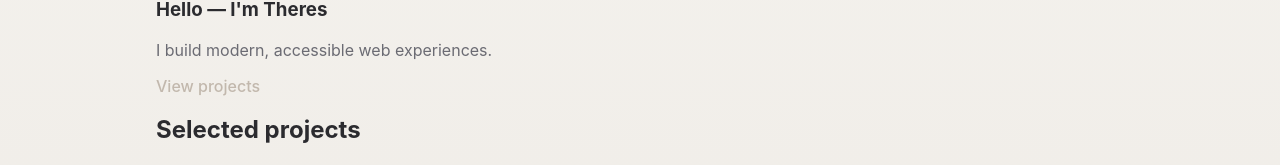
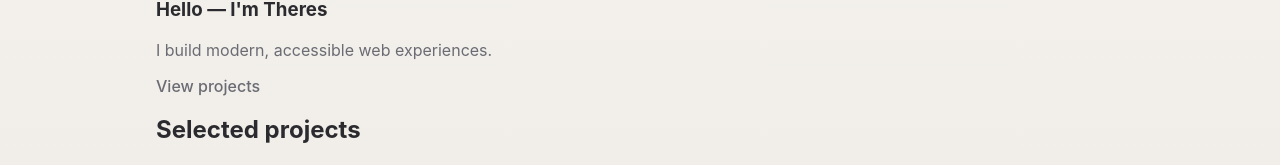
Before and after one commit to theresostgard/TheresWebPortfolio2026, a React (Vite) app: page / in a window 1280 px wide. Shown: the part 276-441 px from the top of the page. Built offline with nearby package versions, Linux system fonts and the light colour scheme.

Commit message:
Changed text-colour in dark mode.

```diff
--- a/src/index.css
+++ b/src/index.css
@@ -1,3 +1,6 @@
+/* ==============================
+   Light Mode
+============================== */
 :root {
   --font-sans: "Inter", system-ui, sans-serif;
 
@@ -9,24 +12,41 @@
   --text-primary: #2b2b2f;
   --text-secondary: #6b6b73;
 
-  /* Accent (inte rosa/lila, utan champagne/taupe) */
-  --accent: #c2b8ad;      /* mjuk taupe */
-  --accent-2: #a9a6a1;    /* silvergrå */
+  /* Accent färger */
+  --accent-1: #c2b8ad;     /* mjuk taupe - knappar, viktiga element */
+  --accent-2: #e4cfa7;     /* varm sand/aprikos - hover, highlights */
+  --accent-3: #8b9aa9;     /* kall gråblå - mindre detaljer, dividers */
 
   /* Border / skugga */
   --border-soft: rgba(0,0,0,0.06);
+  --shadow-soft: 0 6px 20px rgba(0,0,0,0.1);
 
   /* Header */
-  --header-bg: linear-gradient(135deg, #cfc7bc, #b7b1a9);
+  --header-bg: linear-gradient(135deg, #d6d0c8, #bfb8ae); /* elegant beige/silver */
   --text-header: #2b2b2f;
 }
 
+/* ==============================
+   Dark Mode
+============================== */
+html.dark {
+  /* Bakgrunder */
+  --bg-layer-1: #0f1114;
+  --bg-layer-2: #17171c;
 
-/* Dark mode – resten av sidan ändras, men inte headern */
-html.dark {
-  --bg-layer-1: #0f1114;
-  --bg-layer-2: #171a1f;
-
+  /* Text */
   --text-primary: #f1f1f2;
   --text-secondary: #b5b6ba;
+
+  /* Accent färger */
+  --accent-1: #b8afa5;     /* taupe */
+  --accent-2: #d6c5a7;     /* varm sand/aprikos */
+  --accent-3: #9fa0a0;     /* kall gråblå / mindre detaljer */
+
+  /* Border / skugga */
+  --border-soft: rgba(255,255,255,0.06);
+  --shadow-soft: 0 6px 20px rgba(0,0,0,0.3);
+
+  /* Header */
+  --header-bg: linear-gradient(135deg, #d6d0c8, #bfb8ae); /* samma som light */
 }
```
